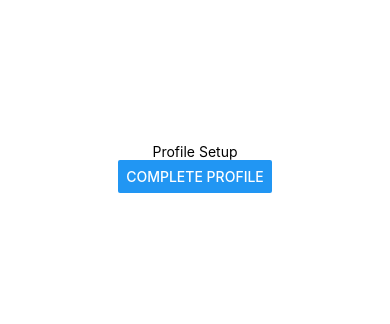
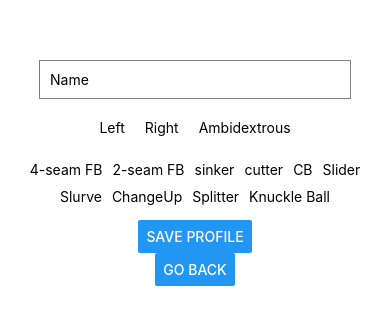
Before and after one commit to roderpad/PitchTracker, a React Native app: screen / in a window 390 px wide. Shown: the part 254-578 px from the top of the page. Built offline with nearby package versions, Linux system fonts and the light colour scheme.

Commit message:
Initial changes for navigation and profile setup

```diff
--- a/App.tsx
+++ b/App.tsx
@@ -1,34 +1,28 @@
-/* eslint-disable react-native/no-inline-styles */
-import React, {useState, useEffect} from 'react';
-import {View, ActivityIndicator} from 'react-native';
+import React, {useState, useEffect, useCallback} from 'react';
 import {NavigationContainer} from '@react-navigation/native';
 import AppNavigation from './Navigation/AppNavigation';
 import AsyncStorage from '@react-native-async-storage/async-storage';
-import SetupProfileScreen from './screens/SetupProfileScreen'; // Update the path as needed
+import InitialSetupProfileScreen from './Screens/InitialSetupProfileScreen';
 
 const App: React.FC = () => {
   const [hasProfile, setHasProfile] = useState<boolean | null>(null);
 
-  useEffect(() => {
-    const checkProfile = async () => {
-      const profile = await AsyncStorage.getItem('profile');
-      setHasProfile(!!profile);
-    };
-
-    checkProfile();
+  const checkProfile = useCallback(async () => {
+    const profile = await AsyncStorage.getItem('profile');
+    setHasProfile(!!profile);
   }, []);
 
-  if (hasProfile === null) {
-    return (
-      <View style={{flex: 1, justifyContent: 'center', alignItems: 'center'}}>
-        <ActivityIndicator size="large" />
-      </View>
-    );
-  }
+  useEffect(() => {
+    checkProfile();
+  }, [checkProfile]);
 
   return (
     <NavigationContainer>
-      {hasProfile ? <AppNavigation /> : <SetupProfileScreen />}
+      {hasProfile ? (
+        <AppNavigation />
+      ) : (
+        <InitialSetupProfileScreen onProfileComplete={checkProfile} />
+      )}
     </NavigationContainer>
   );
 };
--- a/Navigation/AppNavigation.tsx
+++ b/Navigation/AppNavigation.tsx
@@ -1,4 +1,4 @@
-import * as React from 'react';
+import React from 'react';
 import {createNativeStackNavigator} from '@react-navigation/native-stack';
 import HomeScreen from '../Screens/HomeScreen';
 import SettingsScreen from '../Screens/SettingsScreen';
@@ -6,7 +6,7 @@ import SetupProfileScreen from '../Screens/SetupProfileScreen';
 
 const Stack = createNativeStackNavigator();
 
-function AppNavigation() {
+const AppNavigation: React.FC = () => {
   return (
     <Stack.Navigator>
       <Stack.Screen
@@ -20,12 +20,12 @@ function AppNavigation() {
         options={{title: 'Settings Screen'}}
       />
       <Stack.Screen
-        name="SetupProfile"
+        name="SetupProfileScreen"
         component={SetupProfileScreen}
-        options={{title: 'Setup Profile'}}
+        options={{title: 'Settings Screen'}}
       />
     </Stack.Navigator>
   );
-}
+};
 
 export default AppNavigation;
--- /dev/null
+++ b/Screens/InitialSetupProfileScreen.tsx
@@ -0,0 +1,11 @@
+import React from 'react';
+import SetupProfileScreen from './SetupProfileScreen';
+
+const InitialSetupProfileScreen: React.FC<{onProfileComplete: () => void}> = ({
+  onProfileComplete,
+}) => {
+  // Pass only the onProfileComplete prop to SetupProfileScreen
+  return <SetupProfileScreen onProfileComplete={onProfileComplete} />;
+};
+
+export default InitialSetupProfileScreen;
--- a/Screens/SettingsScreen.tsx
+++ b/Screens/SettingsScreen.tsx
@@ -1,11 +1,25 @@
 import React from 'react';
-import {View, Text} from 'react-native';
+import {View, Text, Button} from 'react-native';
+import {NavigationProp} from '@react-navigation/native';
+import AsyncStorage from '@react-native-async-storage/async-storage';
 
-const SettingsScreen: React.FC = () => {
+type Props = {
+  navigation: NavigationProp<any>;
+};
+
+const SettingsScreen: React.FC<Props> = ({navigation}) => {
   return (
     <View>
       <Text>Settings</Text>
-      {/* TODO: Add profile setup form */}
+      <Button
+        title="Back to Home"
+        onPress={() => navigation.navigate('Home')}
+      />
+      <Button
+        title="Profile Settings"
+        onPress={() => navigation.navigate('SetupProfileScreen')}
+      />
+      <Button title="Reset for Testing" onPress={() => AsyncStorage.clear()} />
     </View>
   );
 };
--- a/Screens/SetupProfileScreen.tsx
+++ b/Screens/SetupProfileScreen.tsx
@@ -1,39 +1,171 @@
-import React from 'react';
-import {View, Text, Button, StyleSheet} from 'react-native';
+import React, {useState, useEffect} from 'react';
+import {
+  View,
+  Text,
+  TextInput,
+  Button,
+  TouchableOpacity,
+  StyleSheet,
+  Alert,
+} from 'react-native';
 import AsyncStorage from '@react-native-async-storage/async-storage';
-import {NavigationProp} from '@react-navigation/native';
+import {ParamListBase} from '@react-navigation/native';
+import {StackScreenProps} from '@react-navigation/stack';
 
-const handleCompleteProfile = async (navigation: NavigationProp<any>) => {
-  const profileData = {
-    // ... your form data
+// Define the type for your navigation prop based on your navigation configuration
+type Props = Partial<StackScreenProps<ParamListBase>> & {
+  onProfileComplete?: () => void;
+};
+
+const SetupProfileScreen: React.FC<Props> = ({
+  navigation,
+  onProfileComplete,
+}) => {
+  const [name, setName] = useState('');
+  const [handedness, setHandedness] = useState('');
+  const [pitches, setPitches] = useState(new Set());
+  const pitchOptions = [
+    '4-seam FB',
+    '2-seam FB',
+    'sinker',
+    'cutter',
+    'CB',
+    'Slider',
+    'Slurve',
+    'ChangeUp',
+    'Splitter',
+    'Knuckle Ball',
+  ];
+
+  useEffect(() => {
+    const loadProfileData = async () => {
+      const profileString = await AsyncStorage.getItem('profile');
+      if (profileString) {
+        const profileData = JSON.parse(profileString);
+        setName(profileData.name);
+        setHandedness(profileData.handedness);
+        setPitches(new Set(profileData.pitches));
+      }
+    };
+
+    loadProfileData();
+  }, []);
+
+  const handleSaveProfile = async () => {
+    if (!name || !handedness || pitches.size === 0) {
+      Alert.alert('Profile Incomplete', 'Please fill in all required fields.');
+      return;
+    }
+
+    const profileData = {name, handedness, pitches: Array.from(pitches)};
+    await AsyncStorage.setItem('profile', JSON.stringify(profileData));
+    if (navigation) {
+      navigation.navigate('Home'); // Make sure 'Home' matches your home screen route name
+    }
+    if (onProfileComplete) {
+      onProfileComplete();
+    }
   };
 
-  await AsyncStorage.setItem('profile', JSON.stringify(profileData));
-  navigation.navigate('Home'); // replace 'Home' with your actual home screen route name
-};
-
-const SetupProfileScreen = ({
-  navigation,
-}: {
-  navigation: NavigationProp<any>;
-}) => {
-  const styles = StyleSheet.create({
-    center: {
-      flex: 1,
-      justifyContent: 'center',
-      alignItems: 'center',
-    },
-  });
+  const togglePitchSelection = (pitch: string) => {
+    const updatedPitches = new Set(pitches);
+    if (updatedPitches.has(pitch)) {
+      updatedPitches.delete(pitch);
+    } else {
+      updatedPitches.add(pitch);
+    }
+    setPitches(updatedPitches);
+  };
 
   return (
-    <View style={styles.center}>
-      <Text>Profile Setup</Text>
+    <View style={styles.container}>
+      <TextInput
+        placeholder="Name"
+        value={name}
+        onChangeText={setName}
+        style={styles.input}
+      />
+      <View style={styles.radioGroup}>
+        {['Left', 'Right', 'Ambidextrous'].map(hand => (
+          <TouchableOpacity
+            key={hand}
+            style={styles.radioOption}
+            onPress={() => setHandedness(hand)}>
+            <Text
+              style={handedness === hand ? styles.selected : styles.radioText}>
+              {hand}
+            </Text>
+          </TouchableOpacity>
+        ))}
+      </View>
+      <View style={styles.pitchGroup}>
+        {pitchOptions.map(pitch => (
+          <TouchableOpacity
+            key={pitch}
+            style={styles.pitchOption}
+            onPress={() => togglePitchSelection(pitch)}>
+            <Text
+              style={
+                pitches.has(pitch) ? styles.selectedPitch : styles.pitchText
+              }>
+              {pitch}
+            </Text>
+          </TouchableOpacity>
+        ))}
+      </View>
+      <Button title="Save Profile" onPress={handleSaveProfile} />
       <Button
-        title="Complete Profile"
-        onPress={() => handleCompleteProfile(navigation)}
+        title="Go Back"
+        onPress={() => {
+          navigation?.goBack();
+        }}
       />
     </View>
   );
 };
 
+const styles = StyleSheet.create({
+  container: {
+    flex: 1,
+    justifyContent: 'center',
+    alignItems: 'center',
+  },
+  input: {
+    borderWidth: 1,
+    borderColor: 'gray',
+    padding: 10,
+    margin: 10,
+    width: '80%',
+  },
+  radioGroup: {
+    flexDirection: 'row',
+    justifyContent: 'center',
+    margin: 10,
+  },
+  radioOption: {
+    marginHorizontal: 10,
+  },
+  radioText: {
+    // style for unselected radio options
+  },
+  selected: {
+    fontWeight: 'bold',
+  },
+  pitchGroup: {
+    flexDirection: 'row',
+    flexWrap: 'wrap',
+    justifyContent: 'center',
+    margin: 10,
+  },
+  pitchOption: {
+    margin: 5,
+  },
+  pitchText: {
+    // style for unselected pitch options
+  },
+  selectedPitch: {
+    fontWeight: 'bold',
+  },
+});
+
 export default SetupProfileScreen;
```
